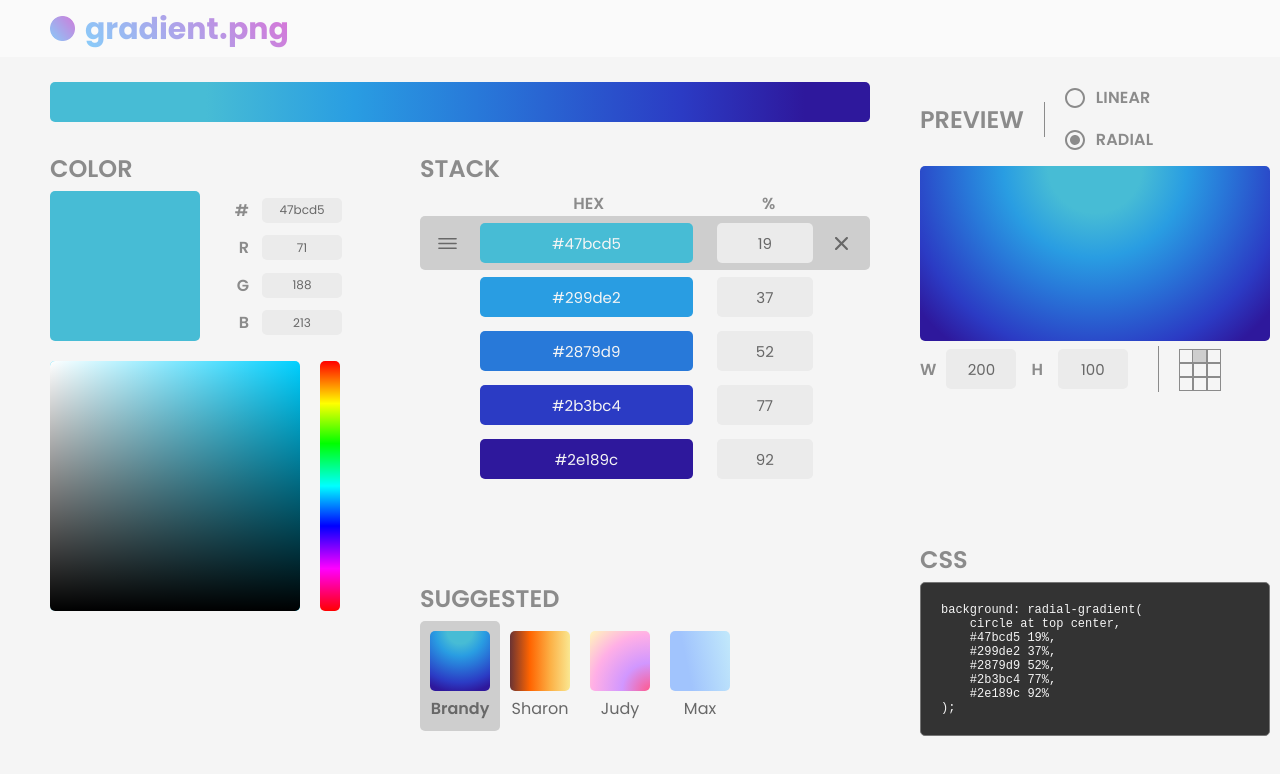
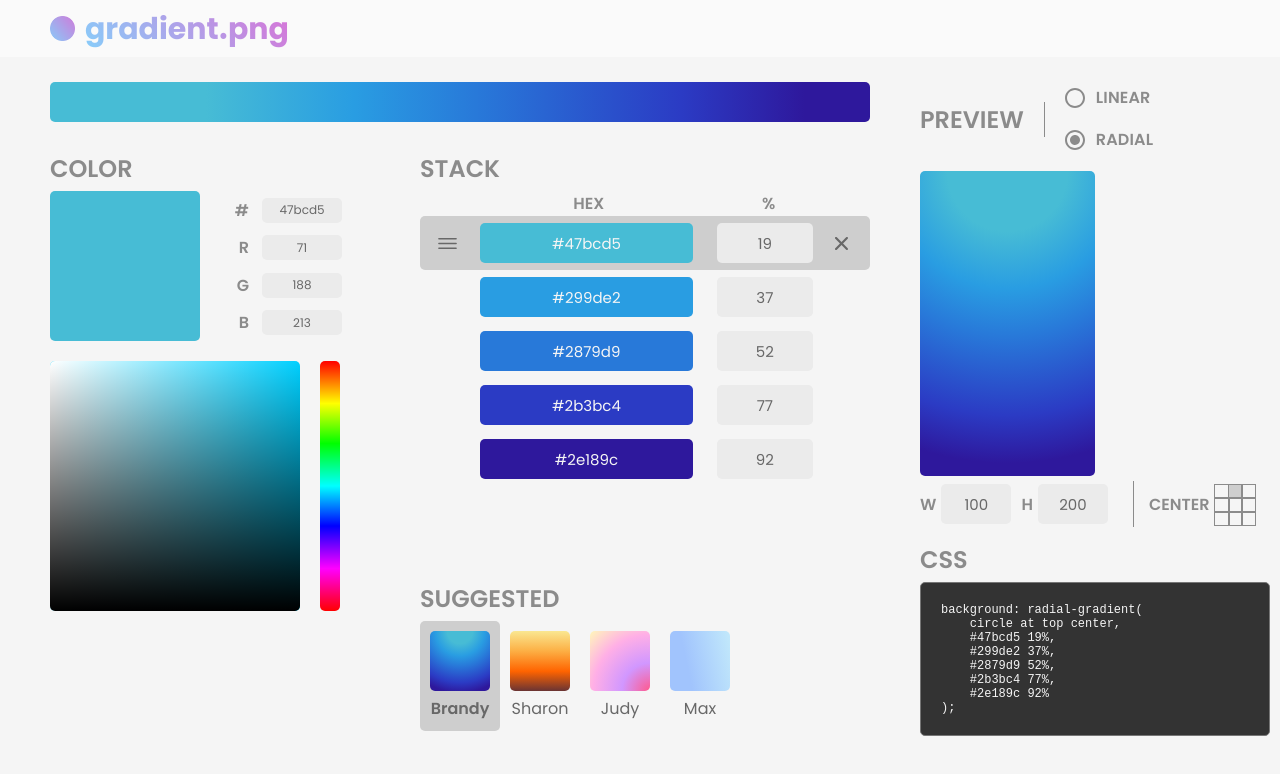
Before and after one commit to karenying/gradient.png, a React (Create React App) app: page / in a window 1280 px wide. Shown: the top 774 px of the page. Built offline with nearby package versions, Linux system fonts and the light colour scheme.

Commit message:
Fix preview interface spacing

```diff
--- a/src/App.js
+++ b/src/App.js
@@ -35,8 +35,8 @@ class App extends React.Component {
             width: IPHONE_6.width,
             height: IPHONE_6.height,
             */
-            width: 200,
-            height: 100,
+            width: 100,
+            height: 200,
         });
     }
 
--- a/src/Components/Preview/Center.js
+++ b/src/Components/Preview/Center.js
@@ -18,18 +18,23 @@ function Center(props) {
     const renderPositions = positions.map((position) =>
         position === center ? (
             <div
-                className='center-container-item-selected'
+                className='center-grid-item-selected'
                 key={'center' + position}
             />
         ) : (
             <div
-                className='center-container-item'
+                className='center-grid-item'
                 onClick={() => clickFunction(position)}
                 key={'center' + position}
             />
         )
     );
-    return <div className='center-container'>{renderPositions}</div>;
+    return (
+        <div className='center-container'>
+            <p>CENTER</p>
+            <div className='center-grid'>{renderPositions}</div>
+        </div>
+    );
 }
 
 export default Center;
--- a/src/Components/Preview/Dimensions.js
+++ b/src/Components/Preview/Dimensions.js
@@ -10,13 +10,13 @@ function Dimensions(props) {
             <input
                 type='number'
                 value={width}
-                style={{ marginLeft: '10px', marginRight: '15px' }}
+                style={{ marginLeft: '5px', marginRight: '10px' }}
             ></input>
             <p>H</p>
             <input
                 type='number'
                 value={height}
-                style={{ marginRight: '10px', marginLeft: '15px' }}
+                style={{ marginRight: '15px', marginLeft: '5px' }}
             ></input>
         </div>
     );
--- a/src/Styles/CSS/CopyButton.css
+++ b/src/Styles/CSS/CopyButton.css
@@ -2,7 +2,7 @@
     display: none;
     position: absolute;
     right: 10px;
-    bottom: 17px;
+    bottom: 10px;
     box-shadow: 2px 2px 7px black;
     cursor: pointer;
     border-radius: 25px;
--- a/src/Styles/Preview/Center.css
+++ b/src/Styles/Preview/Center.css
@@ -1,24 +1,29 @@
 .center-container {
+    display: flex;
+    margin-left: 15px;
+    align-items: center;
+}
+.center-grid {
+    margin-left: 5px;
     display: grid;
     height: 40px;
     width: 40px;
     grid-template-columns: 1fr 1fr 1fr;
     grid-template-rows: 1fr 1fr 1fr;
-    margin-left: 20px;
     cursor: pointer;
 }
 
-.center-container-item {
+.center-grid-item {
     height: 100%;
     width: 100%;
     border: 0.5px solid var(--label-gray);
 }
 
-.center-container-item:hover {
+.center-grid-item:hover {
     background-color: var(--hover-gray);
 }
 
-.center-container-item-selected {
+.center-grid-item-selected {
     height: 100%;
     width: 100%;
     background-color: var(--hover-gray);
--- a/src/Styles/Preview/Degrees.css
+++ b/src/Styles/Preview/Degrees.css
@@ -1,5 +1,5 @@
 .degrees-container {
-    margin-left: 20px;
+    margin-left: 15px;
     align-items: baseline;
     display: flex;
 }
--- a/src/Styles/Preview/Dimensions.css
+++ b/src/Styles/Preview/Dimensions.css
@@ -1,7 +1,7 @@
 .dimensions-container {
     display: flex;
     align-items: baseline;
-    padding-right: 20px;
+    padding-right: 10px;
 }
 
 .dimensions-container {
--- a/src/Styles/Preview/Preview.css
+++ b/src/Styles/Preview/Preview.css
@@ -41,7 +41,7 @@
 .preview-header {
     display: flex;
     align-items: center;
-    margin-bottom: 5px;
+    margin-bottom: 10px;
 }
 
 .preview-header h2 {
--- a/src/Utils/gradientConstants.js
+++ b/src/Utils/gradientConstants.js
@@ -43,7 +43,7 @@ const SHARON = new Gradient(
         new Color('fae791', 100, false, 3),
     ],
     true,
-    90,
+    0,
     'center center',
     'Sharon'
 );
```
